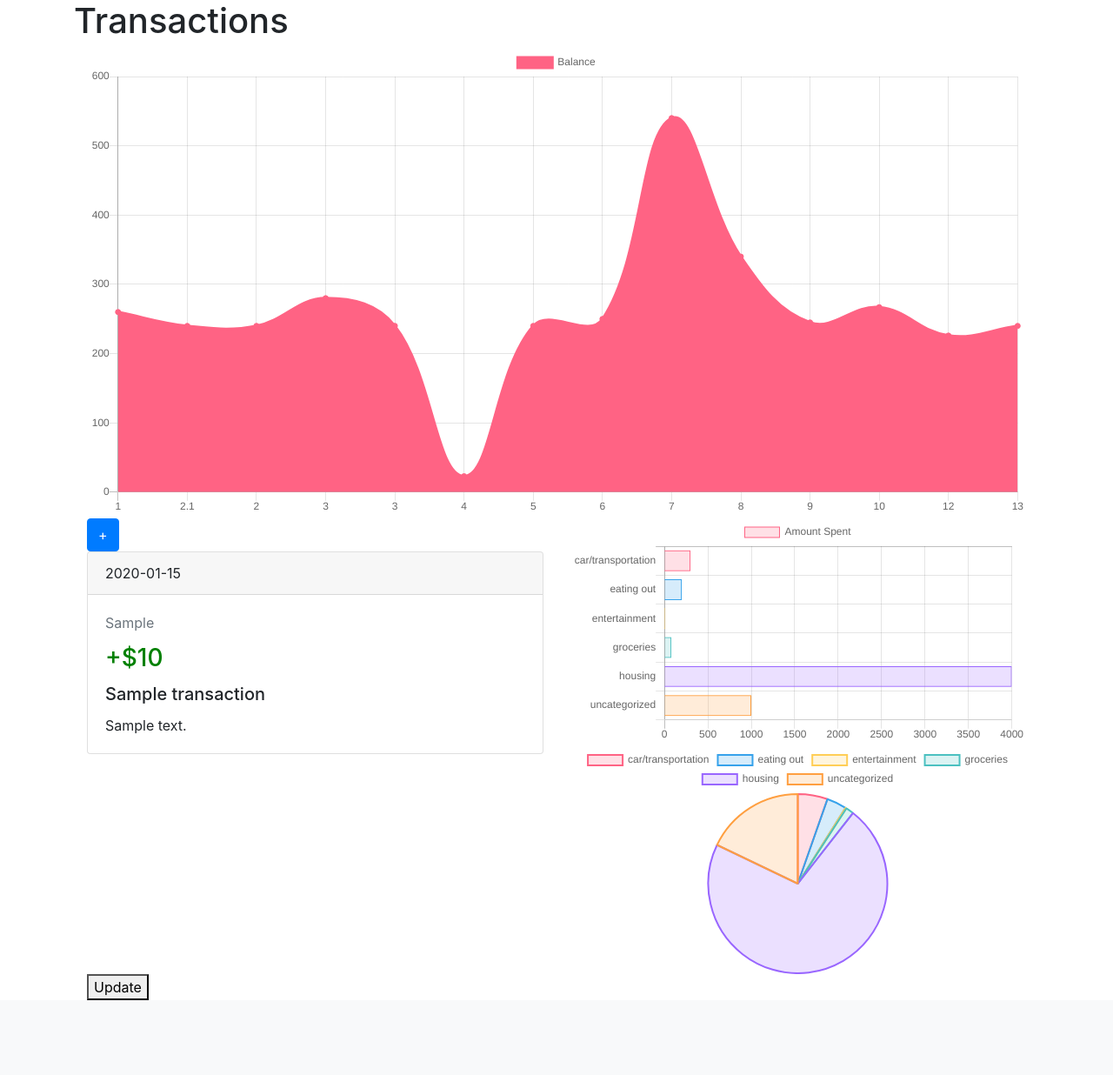
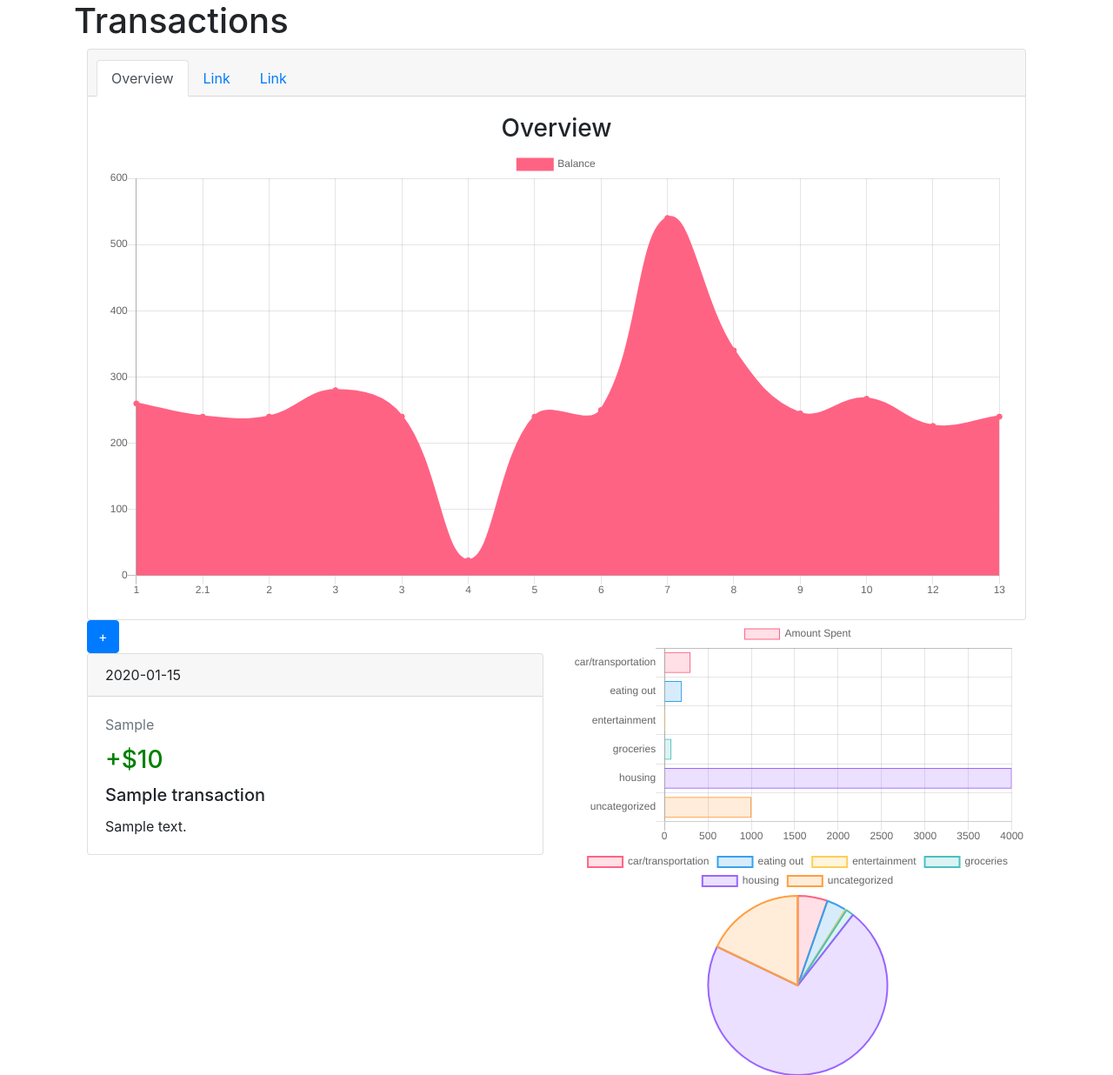
Before and after one commit to junghochoi/fintech-personal-finance-webapp, a Flask app: page /transactions in a window 1280 px wide. Shown: the part 56-1292 px from the top of the page at 87% size. Before the commit the page ends 1206 px from the top, so only its background shows below. Run offline with Flask 2, Linux system fonts and the light colour scheme; the visitor is signed in with stand-in values (Sample User, id 1); a database or web service that is not in the repository returns one stand-in record (values such as "Sample title"); some libraries are stand-ins or nearby versions.

Commit message:
Add graph toggle

```diff
--- a/app.py
+++ b/app.py
@@ -77,6 +77,7 @@ def add_transactions():
 
     if not session:
         redirect(url_for('login'))
+
     user_collection = mongo.db.users
 
     logged_in_username = session['username']
@@ -101,11 +102,16 @@ def add_transactions():
         "notes": notes
     }
 
+    # if main_category == "spending" {
+
+    # }
+
     user_collection.update({'username' : logged_in_username}, {'$push' : {'transactions' : transaction}})
     transactions = user["transactions"][::-1]
 
     # return redirect(url_for("transactions"))
     return render_template("analysis.html", transactions=transactions)
+    # return redirect(f"https://0.0.0.0:5000{url_for('transactions')}")
 
 @app.route('/learn', methods=["GET"])
 def learn():
@@ -136,7 +142,9 @@ def signup():
                 "password": str(bcrypt.hashpw(password.encode("utf-8"), bcrypt.gensalt()), 'utf-8'),
                 "posts" : [],
                 "transactions": [],
-                "currentBalance" : 0
+                "currentBalance" : 0,
+                "totalSpending": 0,
+                "totalEarnings": 0
             })
             session["username"] = username
             # return redirect(url_for('homepage'))
--- a/templates/analysis.html
+++ b/templates/analysis.html
@@ -5,7 +5,35 @@
 <div class="container">
 	<div class="row">
 		<div class="col-12">
-			<canvas id="income-chart"></canvas>
+            <div class="card text-center">
+                <div class="card-header">
+                    <ul class="nav nav-tabs card-header-tabs">
+                    <li class="nav-item">
+                        <a class="nav-link active" id="overview" href="#" onclick="loadOverview()">Overview</a>
+                    </li>
+                    <li class="nav-item">
+                        <a class="nav-link" href="#" id="2" onclick="load2()">Link</a>
+                    </li>
+                    <li class="nav-item">
+                        <a class="nav-link" href="#" id="3" onclick="load3()">Link</a>
+                    </li>
+                    </ul>
+                </div>
+                <div class="card-body">
+                    <div class="charts" id="overview-chart">
+                        <h3>Overview</h3>
+                        <canvas id="income-chart"></canvas>
+                    </div>
+                    <div class="charts hidden" id="2-chart">
+                        <h3>2</h3>
+                        <canvas id="income-chart"></canvas>
+                    </div>
+                    <div class="charts hidden" id="3-chart">
+                        <h3>3</h3>
+                        <canvas id="income-chart"></canvas>
+                    </div>
+                </div>
+            </div>
 		</div>
 	</div>
 
@@ -13,6 +41,7 @@
 
     <div class="row">
         <div class="col-6">
+
             <!-- Div of cards -->
             <input type="button" class="btn btn-primary" id="open-btn" onclick="toggleForm()" value="+"></input>
             <div class="hidden" id="transaction-form">
@@ -109,6 +138,28 @@
             }
 
         }
+
+        function loadOverview() {
+            $('.nav-link').removeClass("active");
+            $('.charts').removeClass("visible").addClass("hidden");
+            $('#overview-chart').removeClass("hidden").addClass("visible");
+            $('#overview').addClass("active");
+        }
+
+
+        function load2() {
+            $('.nav-link').removeClass("active");
+            $('.charts').removeClass("visible").addClass("hidden");
+            $('#2-chart').removeClass("hidden").addClass("visible");
+            $('#2').addClass("active");
+        }
+
+        function load3() {
+            $('.nav-link').removeClass("active");
+            $('.charts').removeClass("visible").addClass("hidden");
+            $('#3-chart').removeClass("hidden").addClass("visible");
+            $('#3').addClass("active");
+        }
     </script>
 
 
```
